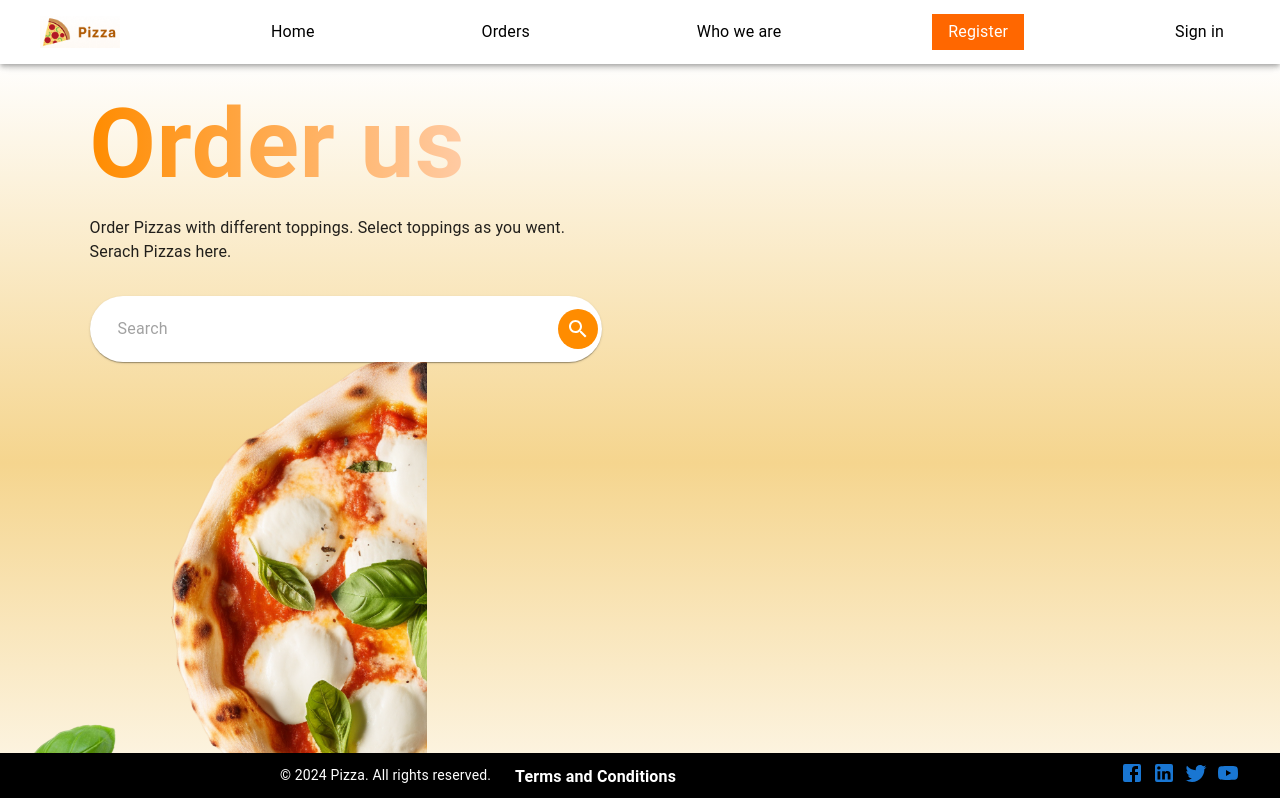
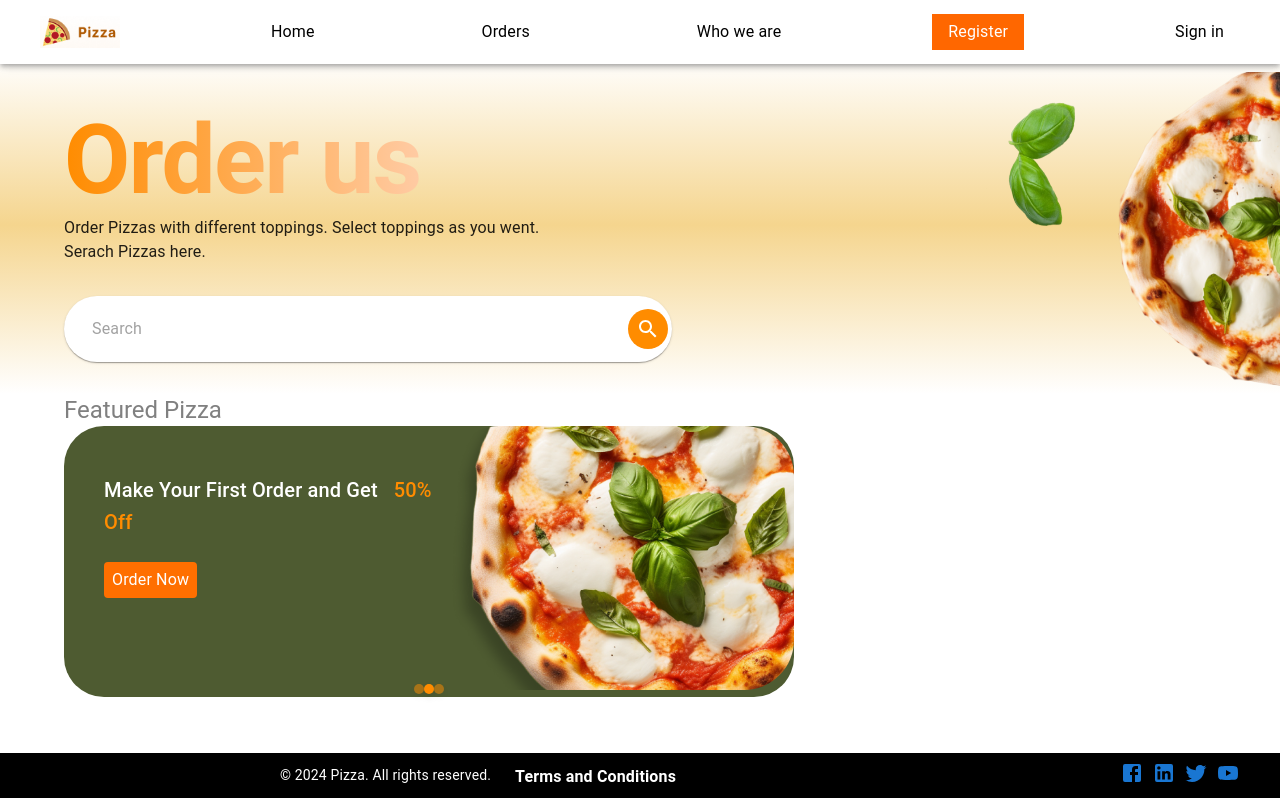
Before and after one commit to getye/Pizza-Ordering-App, a React (Create React App) app in the folder client/: page / in a window 1280 px wide. Shown: the top 798 px of the page. Built offline with nearby package versions, Linux system fonts and the light colour scheme.

Commit message:
Side bar and body

```diff
--- a/client/src/components/home.js
+++ b/client/src/components/home.js
@@ -12,6 +12,7 @@ import { useEffect } from 'react';
 import Glide from '@glidejs/glide';
 import '@glidejs/glide/dist/css/glide.core.min.css';
 import '@glidejs/glide/dist/css/glide.theme.min.css';
+
 
 export const Home =() =>{
   useEffect(() => {
@@ -37,20 +38,18 @@ return (
         sx={{
             alignItems: 'center',
             paddingTop: 2,
+            paddingLeft: 8,
             background: 'linear-gradient(to bottom, #FFFFFF, #F5D58E, #FFFFFF)',
         }}
         >
-
-      <Grid item xs={12} sm={12} md={8} lg={8}  sx={{
-        display: 'flex', flexDirection: 'column', alignItems: 'flex-start',
-        ml: {xs: '1%', sm: '2%', md: '5%', lg: '7%'}
-         }}>
+      <Grid item xs={10} sx={{ display: 'flex', flexDirection: 'column', alignItems: 'flex-start' }}>
         <Typography
+          variant='h1'
           sx={{
             background: 'linear-gradient(to right, #FF8C00, #FFCBA4)',
             WebkitBackgroundClip: 'text',
             WebkitTextFillColor: 'transparent',
-            fontSize: {lg:'6rem', md:'4rem', sm:'2rem', xs:'1rem'},
+            fontSize: '6rem',
             fontWeight: 'bold',
           }}
         >
@@ -89,36 +88,30 @@ return (
         </Paper>
       </Grid>
 
-      <Grid item xs={12} sm={12} md={4} lg={4} sx={{ display: 'flex', justifyContent: 'flex-end', alignItems: 'end'}}>
-        <img src={home1} alt='Pizza' style={{maxWidth:'40%', maxHeight:'22vh'}}/>
-        <img src={home2} alt='Pizza' style={{maxWidth:'60%', maxHeight:'80vh'}}/>
+      <Grid item xs={2} sx={{ display: 'flex', justifyContent: 'end' }}>
+        <img src={home1} alt='Pizza' style={{maxWidth:'65%', maxHeight:'22vb'}}/>
+        <img src={home2} alt='Pizza' style={{maxWidth:'80%', maxHeight:'80vb'}}/>
       </Grid>
     </Grid>
-    <Box
-      sx={{
-        ml: { xs: '1%', sm: '2%', md: '4%', lg: '6%' },
-        pb: { xs: 4, sm: 6, md: 9, lg: 13 }
-      }}
-    >
-      <Typography sx={{ color: 'gray', fontSize: { xs: '10px', sm: '12px', md: '16', lg: '22px' } }}>
-        Featured Pizza
-      </Typography>
-      <Box sx={{ maxWidth: '60%', maxHeight: '300px', display: 'flex', justifyContent: 'center', flexDirection: 'column', position: 'relative' }}>
+    <Box sx={{paddingLeft:8, paddingBottom:12}}>
+        <Typography variant='h5' sx={{color:'gray'}}>Featured Pizza</Typography>
+        <Box sx={{ width: '60%', height: '300px', display: 'flex', justifyContent: 'center' }}>
       <div className="glide">
         <div className="glide__track" data-glide-el="track">
           <ul className="glide__slides">
-              {/* Slide 1 */}
             <li className="glide__slide">
-                <Grid container sx={{ bgcolor: '#3D3C3A', maxWidth: '80%', borderRadius: 10, paddingLeft: 5 }}>
+              <Grid container sx={{ bgcolor: '#3D3C3A', maxWidth: '100%', borderRadius: 10, paddingLeft: 5 }}>
                 <Grid item xs={6} sx={{ paddingTop: 6 }}>
-                    <Typography sx={{ pb: { xs: 4, sm: 6, md: 9, lg: 13 }, color: 'white', fontSize: { xs: '10px', sm: '12px', md: '16', lg: '22px' } }}>
+                  <Typography variant="h6" sx={{ paddingBottom: 3, color: 'white' }}>
                     Make Your First Order and Get
-                      <Typography component="span" sx={{ color: '#FF8C00', paddingLeft: 2, fontSize: { xs: '10px', sm: '12px', md: '16', lg: '22px' } }}>
+                    <Typography variant="h6" component="span" sx={{ color: '#FF8C00', paddingLeft: 2 }}>
                       50% Off
                     </Typography>
                   </Typography>
                   <Button sx={{ bgcolor: '#FF6F00', color: 'white' }}>
-                      <Typography sx={{ textTransform: 'capitalize' }}>Order Now</Typography>
+                    <Typography sx={{ textTransform: 'capitalize' }}>
+                      Order Now
+                    </Typography>
                   </Button>
                 </Grid>
                 <Grid item xs={6} sx={{ justifyContent: 'end' }}>
@@ -126,18 +119,19 @@ return (
                 </Grid>
               </Grid>
             </li>
-              {/* Slide 2 */}
             <li className="glide__slide">
-                <Grid container sx={{ bgcolor: '#4E5B31', maxWidth: '80%', borderRadius: 10, paddingLeft: 5 }}>
+              <Grid container sx={{ bgcolor: '#4E5B31', maxWidth: '100%', borderRadius: 10, paddingLeft: 5 }}>
                 <Grid item xs={6} sx={{ paddingTop: 6 }}>
-                    <Typography sx={{ pb: { xs: 4, sm: 6, md: 9, lg: 13 }, fontSize: { xs: '10px', sm: '12px', md: '16', lg: '22px' }, color: 'white' }}>
+                  <Typography variant="h6" sx={{ paddingBottom: 3, color: 'white' }}>
                     Make Your First Order and Get
-                      <Typography component="span" sx={{ color: '#FF8C00', paddingLeft: 2, fontSize: { xs: '10px', sm: '12px', md: '16', lg: '22px' } }}>
+                    <Typography variant="h6" component="span" sx={{ color: '#FF8C00', paddingLeft: 2 }}>
                       50% Off
                     </Typography>
                   </Typography>
                   <Button sx={{ bgcolor: '#FF6F00', color: 'white' }}>
-                      <Typography sx={{ textTransform: 'capitalize' }}>Order Now</Typography>
+                    <Typography sx={{ textTransform: 'capitalize' }}>
+                      Order Now
+                    </Typography>
                   </Button>
                 </Grid>
                 <Grid item xs={6} sx={{ justifyContent: 'end' }}>
@@ -145,18 +139,19 @@ return (
                 </Grid>
               </Grid>
             </li>
-              {/* Slide 3 */}
             <li className="glide__slide">
-                <Grid container sx={{ bgcolor: '#438D80', maxWidth: '80%', borderRadius: 10, paddingLeft: 5 }}>
+              <Grid container sx={{ bgcolor: '#438D80', maxWidth: '100%', borderRadius: 10, paddingLeft: 5 }}>
                 <Grid item xs={6} sx={{ paddingTop: 6 }}>
-                    <Typography sx={{ pb: { xs: 4, sm: 6, md: 9, lg: 13 }, color: 'white', fontSize: { xs: '10px', sm: '12px', md: '16', lg: '22px' } }}>
+                  <Typography variant="h6" sx={{ paddingBottom: 3, color: 'white' }}>
                     Make Your First Order and Get
-                      <Typography component="span" sx={{ color: '#FF8C00', paddingLeft: 2, fontSize: { xs: '10px', sm: '12px', md: '16', lg: '22px' } }}>
+                    <Typography variant="h6" component="span" sx={{ color: '#FF8C00', paddingLeft: 2 }}>
                       50% Off
                     </Typography>
                   </Typography>
                   <Button sx={{ bgcolor: '#FF6F00', color: 'white' }}>
-                      <Typography sx={{ textTransform: 'capitalize' }}>Order Now</Typography>
+                    <Typography sx={{ textTransform: 'capitalize' }}>
+                      Order Now
+                    </Typography>
                   </Button>
                 </Grid>
                 <Grid item xs={6} sx={{ justifyContent: 'end' }}>
@@ -166,8 +161,7 @@ return (
             </li>
           </ul>
         </div>
-          {/* Dots below the slider */}
-          <Box className="glide__bullets" data-glide-el="controls[nav]" sx={{ display: 'flex', justifyContent: 'center', marginTop: 2 }}>
+        <Box className="glide__bullets" data-glide-el="controls[nav]">
       {Array.from({ length: 3 }).map((_, index) => (
         <Button
           key={index}
@@ -188,15 +182,14 @@ return (
             '&.glide__bullet--active': {
               opacity: 1, // Full opacity when active
             },
-                  mx: 0.5 // Optional: add some horizontal space between dots
           }}
         />
       ))}
       </Box>
       </div>
     </Box>
+
     </Box>
-
     </>
     );
    }
```
Also changed, not shown: 8 other files (tests, documents, lock files or other folders). Lines whose indentation alone changed are shown as unchanged.
